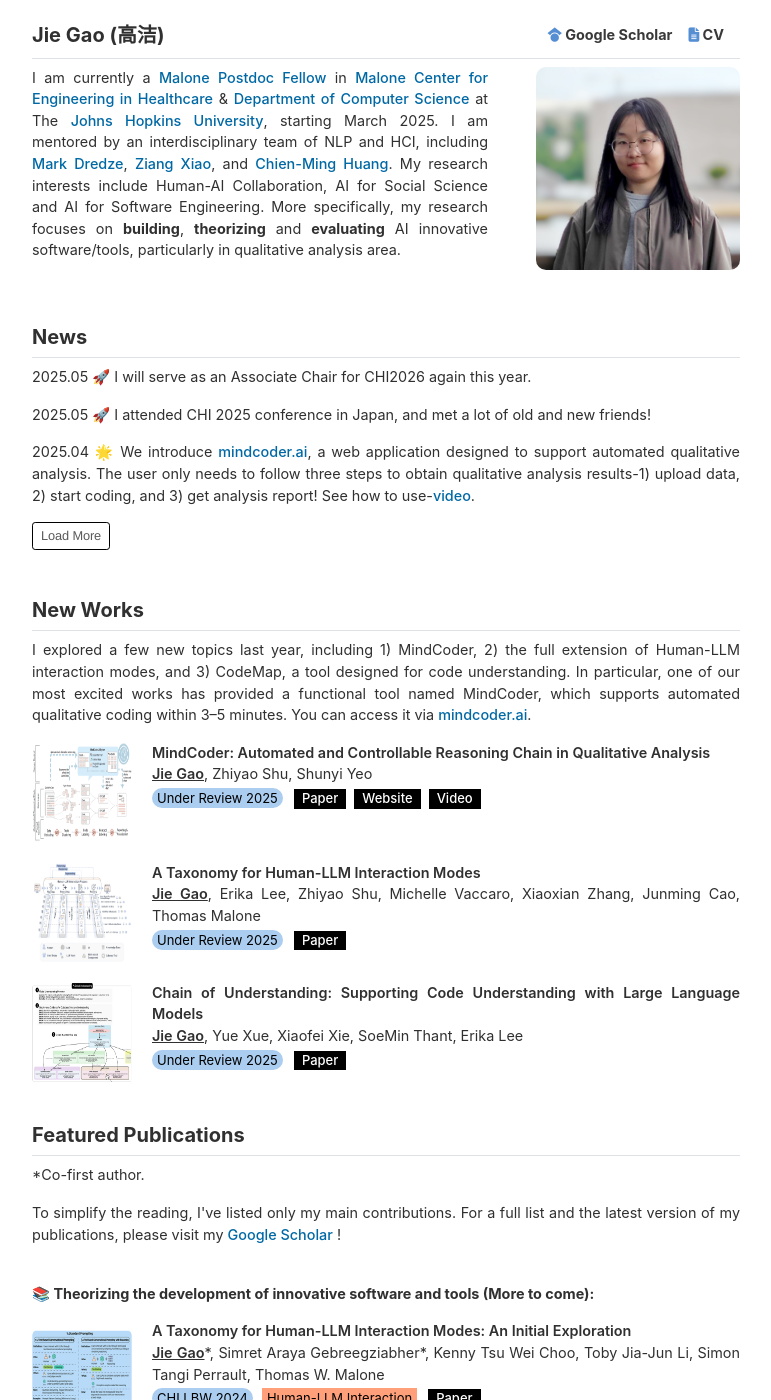
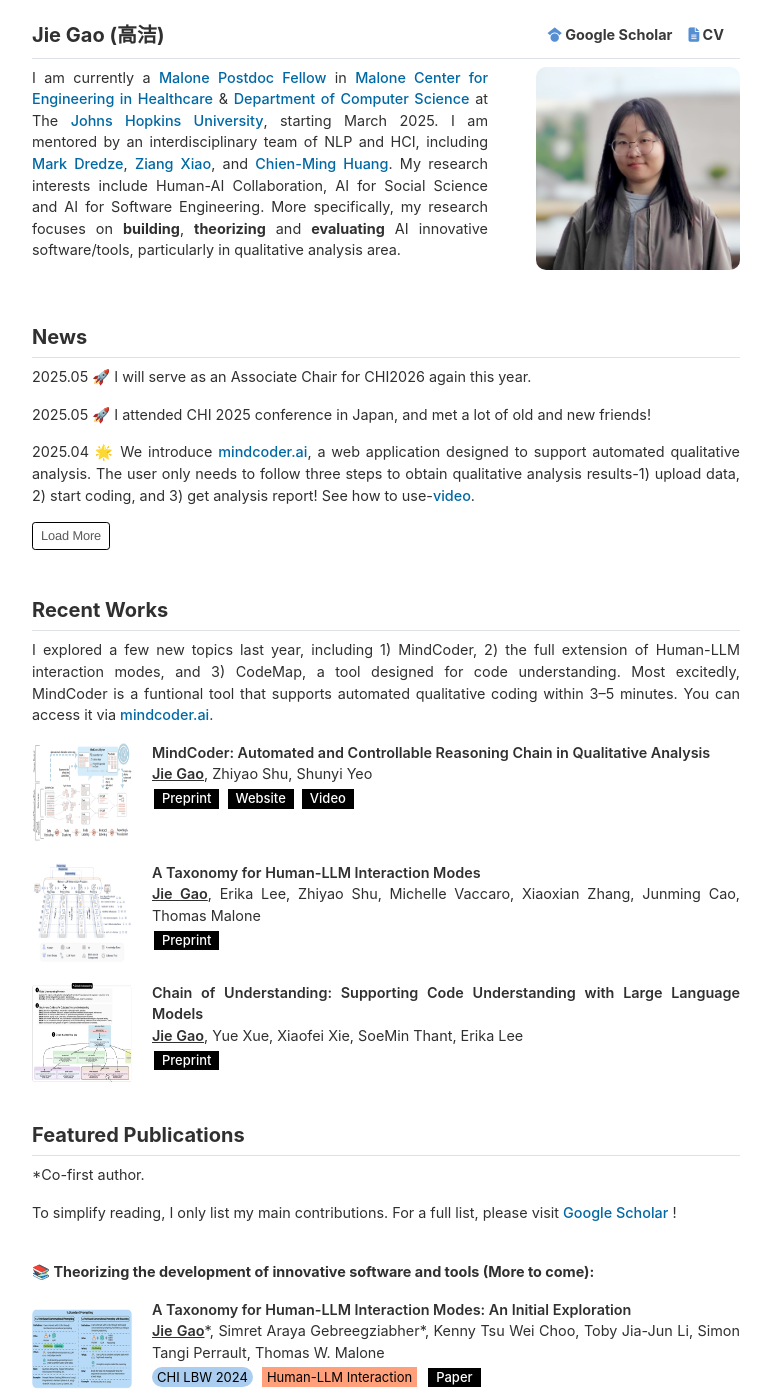
Before and after one commit to gaojie058/gaojie058.github.io, a Jekyll site: the page built from index.md, in a window 1280 px wide and 1400 px high. Shown: the whole window, without its empty margins (254-1025 px from the left). Built offline with Jekyll 4.4.1, drawn with Linux system fonts in a browser that asks for light colours.

Commit message:
regular update

```diff
--- a/_data/publications.yml
+++ b/_data/publications.yml
@@ -16,20 +16,19 @@ new_index:
   website: 'https://mindcoder.ai/'
   video: 'https://www.youtube.com/watch?v=a0mOkOrmVWg&ab_channel=JieGAO'
   authors: 'Jie Gao, Zhiyao Shu, Shunyi Yeo'
-  tag1: 'Under Review 2025'
 
 
 - name: 'A Taxonomy for Human-LLM Interaction Modes'
   image: 'assets/img/taxonomy2.jpg'
   url: 'assets/img/Taxonomy.pdf'
   authors: 'Jie Gao, Erika Lee, Zhiyao Shu, Michelle Vaccaro, Xiaoxian Zhang, Junming Cao, Thomas Malone'
-  tag1: 'Under Review 2025'
+
 
 - name: 'Chain of Understanding: Supporting Code Understanding with Large Language Models'
   image: 'assets/img/codemap.jpg'
   url: 'https://arxiv.org/abs/2504.04553'
   authors: 'Jie Gao, Yue Xue, Xiaofei Xie, SoeMin Thant, Erika Lee'
-  tag1: 'Under Review 2025'
+
 
 
 
--- a/_includes/publications.html
+++ b/_includes/publications.html
@@ -5,8 +5,7 @@
       <p>*Co-first author.</p>
     </div>
     <div>
-      <p>To simplify the reading, I've listed only my main contributions. For a full list and the latest version of my
-        publications, please visit my <a href="https://scholar.google.com/citations?user=U7KDGDsAAAAJ&hl=en"
+      <p>To simplify reading, I only list my main contributions. For a full list, please visit <a href="https://scholar.google.com/citations?user=U7KDGDsAAAAJ&hl=en"
           target="_blank">Google Scholar</a> !</p>
     </div>
     <!-- <br> -->
--- a/_includes/working.html
+++ b/_includes/working.html
@@ -1,8 +1,8 @@
 <div class="row g-5">
   <div>
-    <h5 class="fw-bold border-bottom pb-2 mb-2">New Works</h5>
+    <h5 class="fw-bold border-bottom pb-2 mb-2">Recent Works</h5>
     <div>
-      <p>I explored a few new topics last year, including 1) MindCoder, 2) the full extension of Human-LLM interaction modes, and 3) CodeMap, a tool designed for code understanding. In particular, one of our most excited works has provided a functional tool named MindCoder, which supports automated qualitative coding within 3–5 minutes. You can access it via <a href="https://mindcoder.ai/" target="_blank">mindcoder.ai</a>.</p>
+      <p>I explored a few new topics last year, including 1) MindCoder, 2) the full extension of Human-LLM interaction modes, and 3) CodeMap, a tool designed for code understanding. Most excitedly, MindCoder is a funtional tool that supports automated qualitative coding within 3–5 minutes. You can access it via <a href="https://mindcoder.ai/" target="_blank">mindcoder.ai</a>.</p>
     </div>
 
 
@@ -35,7 +35,7 @@
         {% endif %}
         {%- endfor %}
 
-        <a href="{{ item.url }}" class="pdfbutton" target="_blank" style="font-size: 13px">Paper</a>
+        <a href="{{ item.url }}" class="pdfbutton" target="_blank" style="font-size: 13px">Preprint</a>
         {% if item.website %}
         <a href="{{ item.website }}" class="pdfbutton" target="_blank" ; style="font-size: 13px">Website</a>
         {% endif %}
```
Also changed, not shown: 1 other file.
